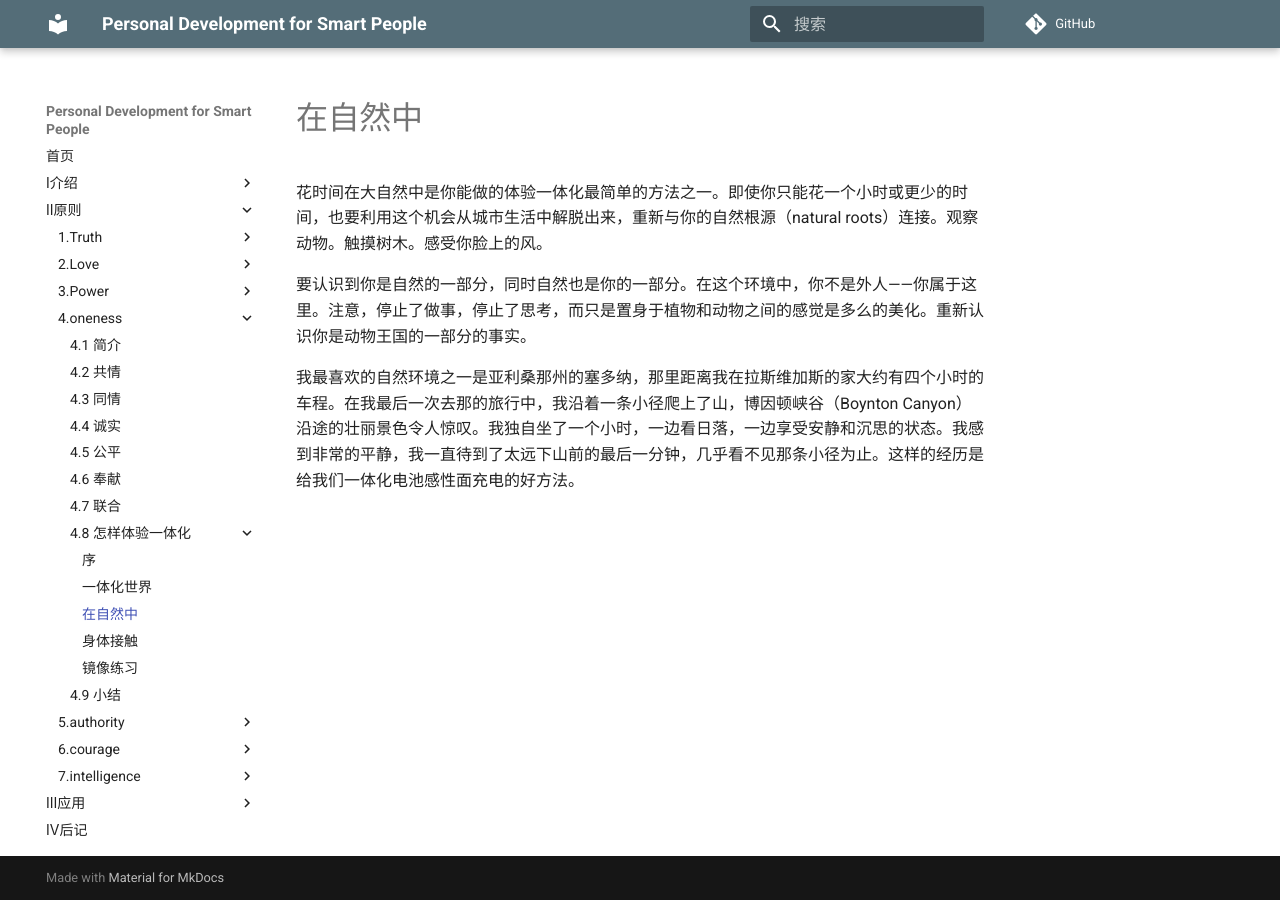
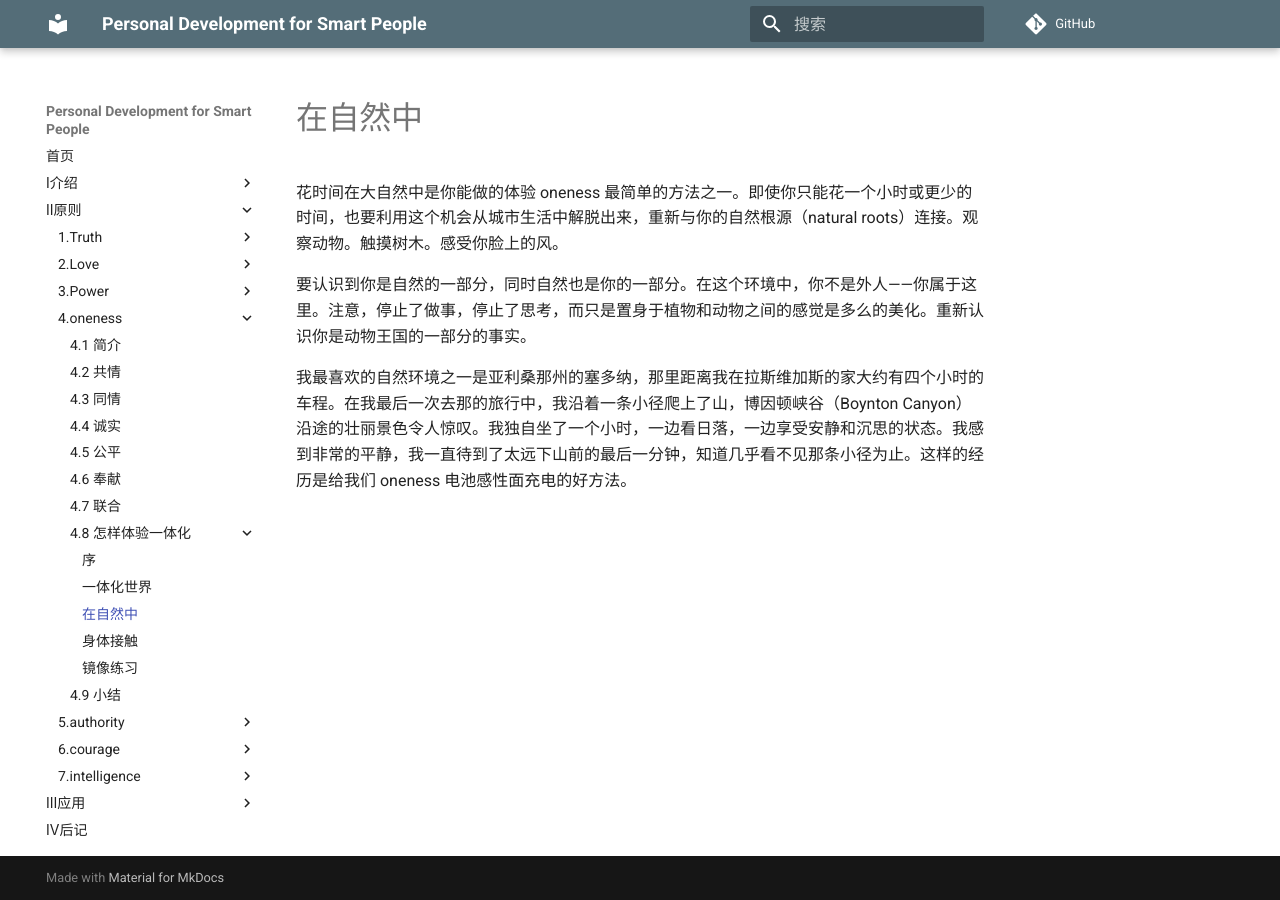
Before and after one commit to wtsnwei/pdsp, an MkDocs documentation site: the page built from docs/2.Principles/04.oneness/09.spend-time-in-nature.md, in a window 1280 px wide. Built offline with MkDocs 1.6.1 and Material for MkDocs 9.7.7, drawn with Linux system fonts in a browser that asks for light colours; comment, search, counter and statistics services are not loaded.

Commit message:
更改修正

```diff
--- a/docs/2.Principles/04.oneness/09.spend-time-in-nature.md
+++ b/docs/2.Principles/04.oneness/09.spend-time-in-nature.md
@@ -3,8 +3,8 @@ title:    Spend Time in Nature
 date:     2021-03-08
 ---
 
-花时间在大自然中是你能做的体验一体化最简单的方法之一。即使你只能花一个小时或更少的时间，也要利用这个机会从城市生活中解脱出来，重新与你的自然根源（natural roots）连接。观察动物。触摸树木。感受你脸上的风。
+花时间在大自然中是你能做的体验 oneness 最简单的方法之一。即使你只能花一个小时或更少的时间，也要利用这个机会从城市生活中解脱出来，重新与你的自然根源（natural roots）连接。观察动物。触摸树木。感受你脸上的风。
 
 要认识到你是自然的一部分，同时自然也是你的一部分。在这个环境中，你不是外人——你属于这里。注意，停止了做事，停止了思考，而只是置身于植物和动物之间的感觉是多么的美化。重新认识你是动物王国的一部分的事实。
 
-我最喜欢的自然环境之一是亚利桑那州的塞多纳，那里距离我在拉斯维加斯的家大约有四个小时的车程。在我最后一次去那的旅行中，我沿着一条小径爬上了山，博因顿峡谷（Boynton Canyon）沿途的壮丽景色令人惊叹。我独自坐了一个小时，一边看日落，一边享受安静和沉思的状态。我感到非常的平静，我一直待到了太远下山前的最后一分钟，几乎看不见那条小径为止。这样的经历是给我们一体化电池感性面充电的好方法。
+我最喜欢的自然环境之一是亚利桑那州的塞多纳，那里距离我在拉斯维加斯的家大约有四个小时的车程。在我最后一次去那的旅行中，我沿着一条小径爬上了山，博因顿峡谷（Boynton Canyon）沿途的壮丽景色令人惊叹。我独自坐了一个小时，一边看日落，一边享受安静和沉思的状态。我感到非常的平静，我一直待到了太远下山前的最后一分钟，知道几乎看不见那条小径为止。这样的经历是给我们 oneness 电池感性面充电的好方法。
```
